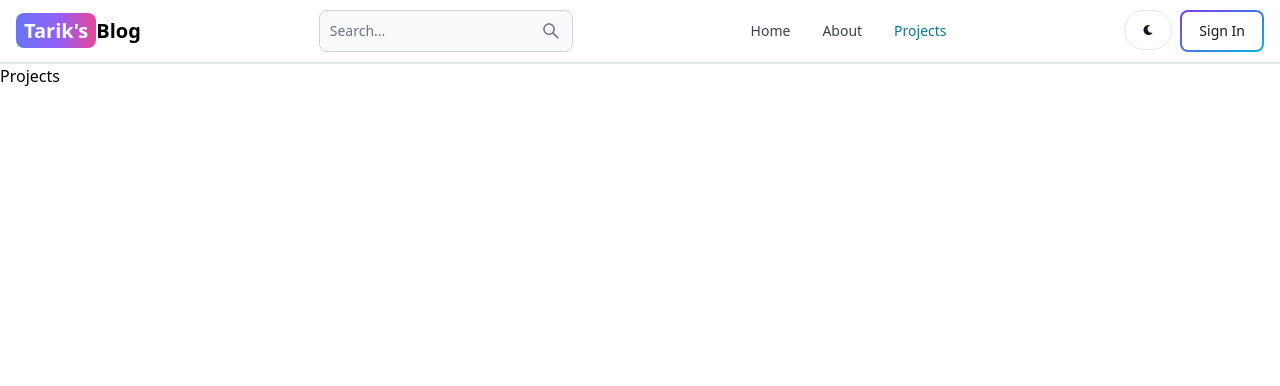
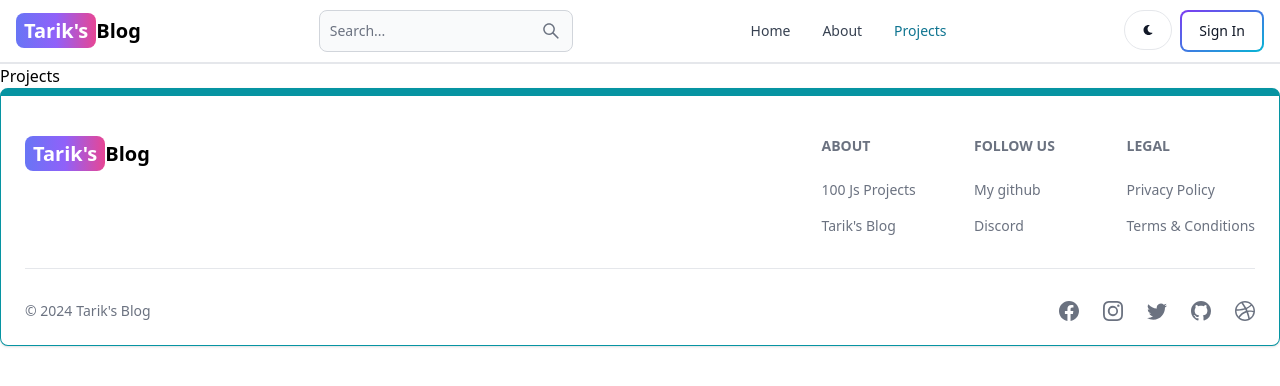
Before and after one commit to tarik619/mern-blog-app, a React (Vite) app in the folder client/: page /projects in a window 1280 px wide. Shown: the top 386 px of the page. Built offline with nearby package versions, Linux system fonts and the light colour scheme.

Commit message:
create footer component

```diff
--- a/client/src/App.jsx
+++ b/client/src/App.jsx
@@ -6,6 +6,7 @@
 import SignIn from "./pages/SignIn";
 import SignUp from "./pages/SignUp";
 import Header from "./components/Header";
+import Footer from "./components/Footer";
 
 function App() {
   return (
@@ -19,6 +20,7 @@
         <Route path="/dashboard" element={<Dashboard />} />
         <Route path="/projects" element={<Projects />} />
       </Routes>
+      <Footer />
     </BrowserRouter>
   );
 }
--- /dev/null
+++ b/client/src/components/Footer.jsx
@@ -0,0 +1,88 @@
+import React from "react";
+import { Footer } from "flowbite-react";
+import { Link } from "react-router-dom";
+import {
+  BsFacebook,
+  BsInstagram,
+  BsTwitter,
+  BsGithub,
+  BsDribbble,
+} from "react-icons/bs";
+
+export default function FooterComp() {
+  return (
+    <Footer container className="border border-t-8 border-teal-500">
+      <div className="w-full max-w-7xl mx-auto">
+        <div className="grid w-full justify-between sm:flex md:grid-cols-1">
+          <div className="mt-5">
+            <Link
+              to={"/"}
+              className="self-center whitespace-nowrap font-semibold text-lg sm:text-xl dark:text-white"
+            >
+              <span className="px-2 py-1 bg-gradient-to-r from-indigo-500 via-purple-500 to-pink-500 rounded-lg text-white">
+                Tarik's
+              </span>
+              Blog
+            </Link>
+          </div>
+          <div className="grid grid-cols-2 gap-8 mt-4 sm:grid-cols-3 sm:gap-6">
+            <div className="">
+              <Footer.Title title="About" />
+              <Footer.LinkGroup col>
+                <Footer.Link
+                  href="https://www.100jsprojects.com"
+                  target="_blank"
+                  rel="noopener noreferrer"
+                >
+                  100 Js Projects
+                </Footer.Link>
+                <Footer.Link
+                  href="/about"
+                  target="_blank"
+                  rel="noopener noreferrer"
+                >
+                  Tarik's Blog
+                </Footer.Link>
+              </Footer.LinkGroup>
+            </div>
+            <div className="">
+              <Footer.Title title="Follow Us" />
+              <Footer.LinkGroup col>
+                <Footer.Link
+                  href="https://github.com/tarik619"
+                  target="_blank"
+                  rel="noopener noreferrer"
+                >
+                  My github
+                </Footer.Link>
+                <Footer.Link href="#">Discord</Footer.Link>
+              </Footer.LinkGroup>
+            </div>
+            <div className="">
+              <Footer.Title title="Legal" />
+              <Footer.LinkGroup col>
+                <Footer.Link href="#">Privacy Policy</Footer.Link>
+                <Footer.Link href="#">Terms &amp; Conditions</Footer.Link>
+              </Footer.LinkGroup>
+            </div>
+          </div>
+        </div>
+        <Footer.Divider />
+        <div className="w-full sm:flex sm:items-center sm:justify-between">
+          <Footer.Copyright
+            href="#"
+            by="Tarik's Blog"
+            year={new Date().getFullYear()}
+          />
+          <div className="flex gap-6 mt-4 sm:mt-0 sm:justify-center">
+            <Footer.Icon href="#" icon={BsFacebook} />
+            <Footer.Icon href="#" icon={BsInstagram} />
+            <Footer.Icon href="#" icon={BsTwitter} />
+            <Footer.Icon href="#" icon={BsGithub} />
+            <Footer.Icon href="#" icon={BsDribbble} />
+          </div>
+        </div>
+      </div>
+    </Footer>
+  );
+}
```
